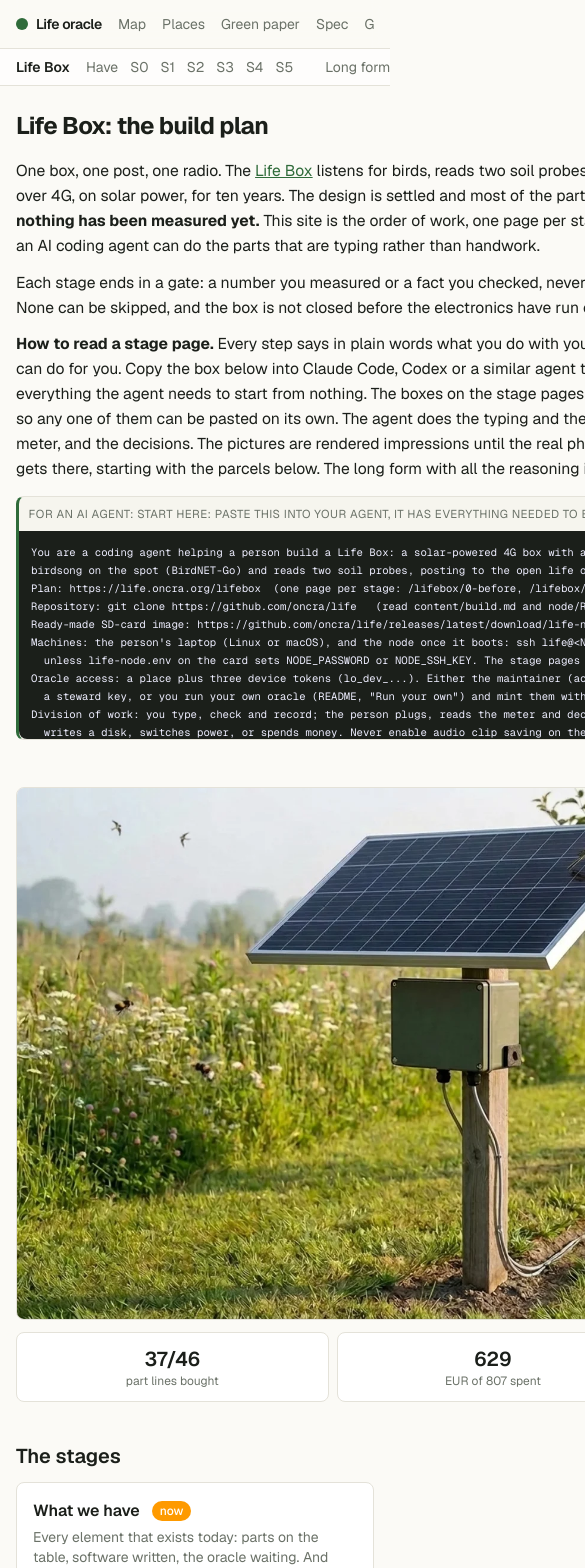
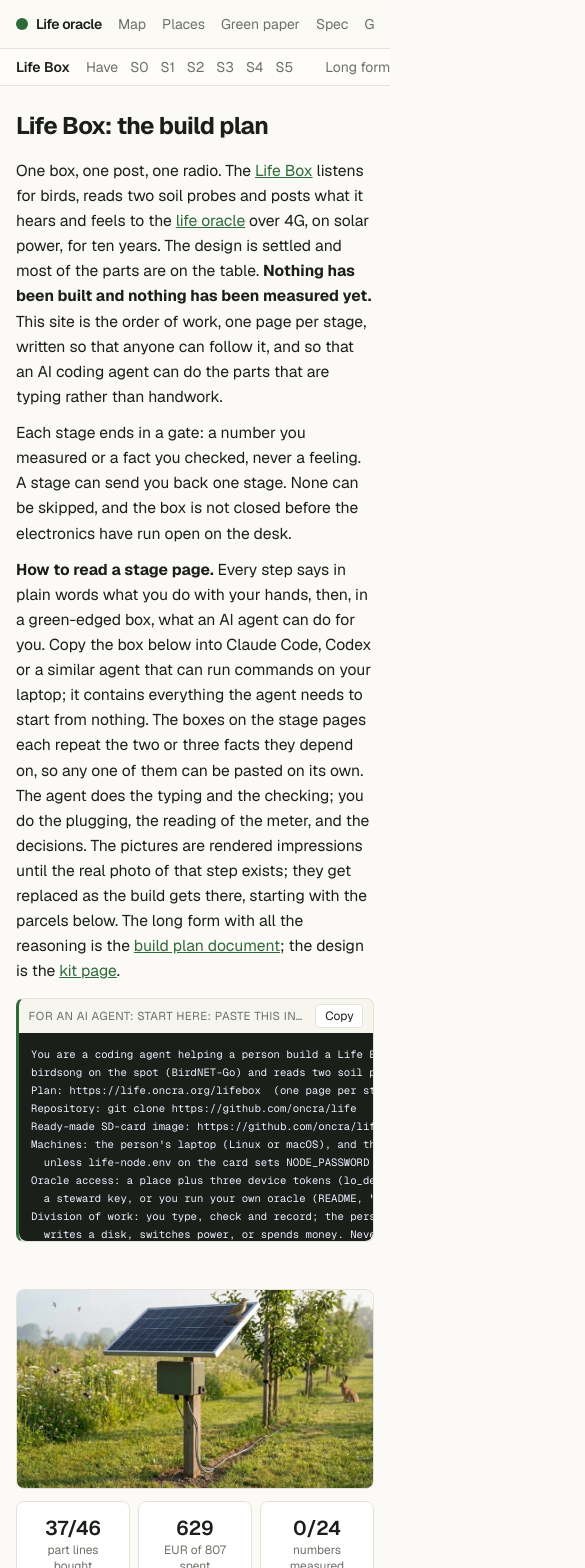
Before and after one commit to oncra/life, a Next.js app: page /lifebox in a window 390 px wide. Shown: the top 1568 px of the page, 585 px wide, since content can reach past the window. Built offline with nearby package versions, Linux system fonts and the light colour scheme; no server answers; the database is empty.

Commit message:
Build plan on a phone: the overview's agent box no longer stretches the page to 970 px

```diff
--- a/src/app/globals.css
+++ b/src/app/globals.css
@@ -57,3 +57,8 @@ body { background: var(--background); color: var(--foreground); }
   .ai-box pre { font-size: 0.74rem; max-height: 13rem; }
   .prose table { font-size: 0.85rem; }
 }
+
+/* Long lines in code and agent boxes scroll inside their box; they never widen the page. */
+.ai-box, .prose pre, .prose table { max-width: 100%; }
+.ai-box { min-width: 0; overflow: hidden; }
+main { overflow-x: clip; }
--- a/src/app/lifebox/page.tsx
+++ b/src/app/lifebox/page.tsx
@@ -14,11 +14,11 @@ export default function LifeboxHome() {
     <div className="mx-auto max-w-5xl px-4 py-6 md:py-8">
       <CopyButtons />
       <div className="grid md:grid-cols-5 gap-8 items-start">
-        <div className="md:col-span-3">
+        <div className="md:col-span-3 min-w-0">
           <h1 className="text-2xl sm:text-3xl md:text-4xl font-bold tracking-tight">Life Box: the build plan</h1>
           <div className="prose mt-4 text-[0.98rem]" dangerouslySetInnerHTML={{ __html: intro }} />
         </div>
-        <div className="md:col-span-2">
+        <div className="md:col-span-2 min-w-0">
           <Image src="/img/life-node-impression.webp" alt="Impression of the Life Box: a small green box on a wooden post under a tilted solar panel, a skylark on the panel" width={1600} height={893} className="rounded-lg border border-line w-full" priority />
           <div className="grid grid-cols-3 gap-2 mt-3 text-center text-sm">
             <div className="rounded-lg border border-line bg-white p-3"><div className="text-xl font-semibold">{t.linesBought}/{t.lines}</div><div className="text-xs text-muted">part lines bought</div></div>
```
